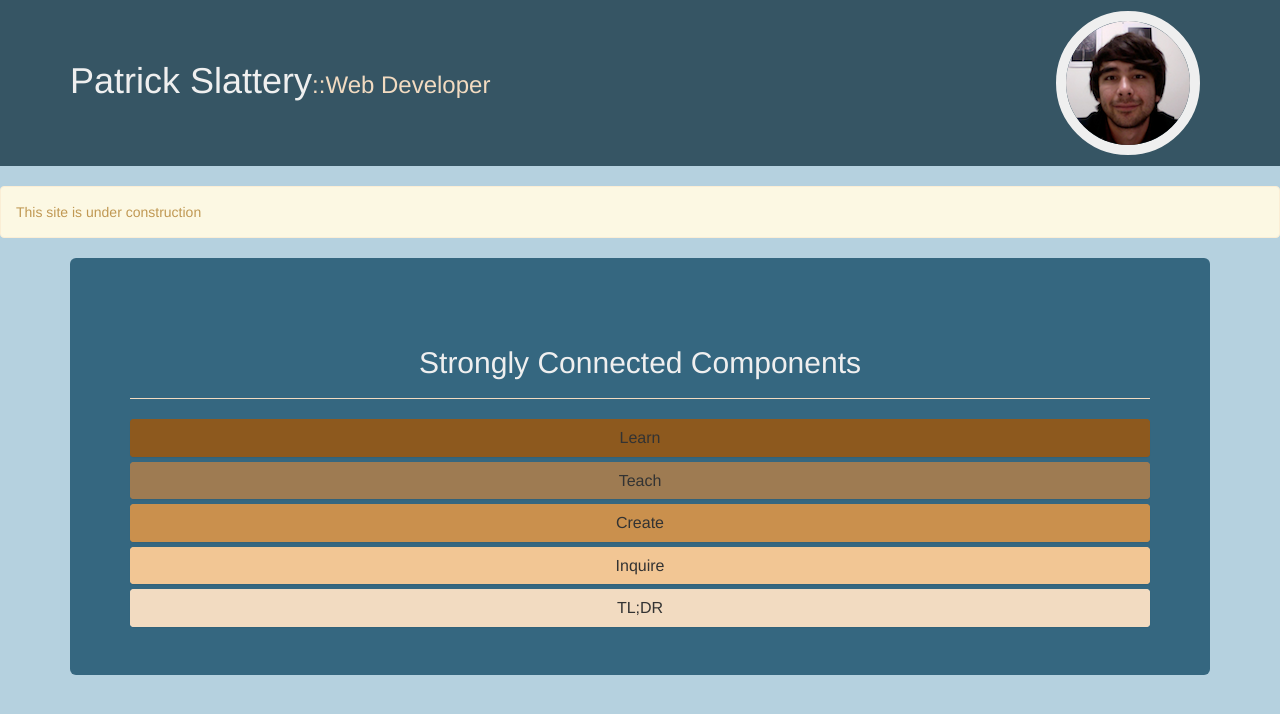
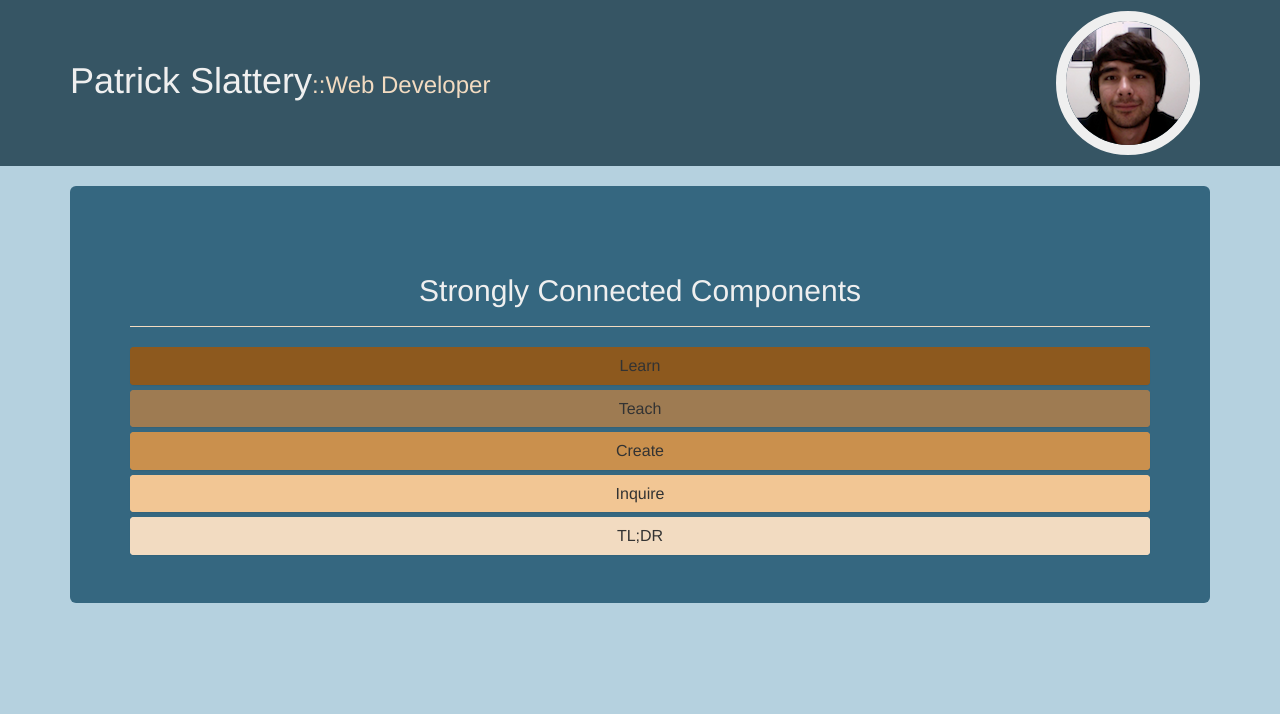
Before and after one commit to patslat/patslat.github.com, a Jekyll site: the page built from index.html, in a window 1280 px wide. Shown: the top 714 px of the page. Built offline with Jekyll 4.4.1, drawn with Linux system fonts in a browser that asks for light colours.

Commit message:
remove in progress alert

```diff
--- a/_includes/main.html
+++ b/_includes/main.html
@@ -1,4 +1,3 @@
-<div class="alert alert-warning"><p>This site is under construction</p></div>
 <div class="container">
   <div class="main-content jumbotron">
     <div class="page-header main-description-header">
```
